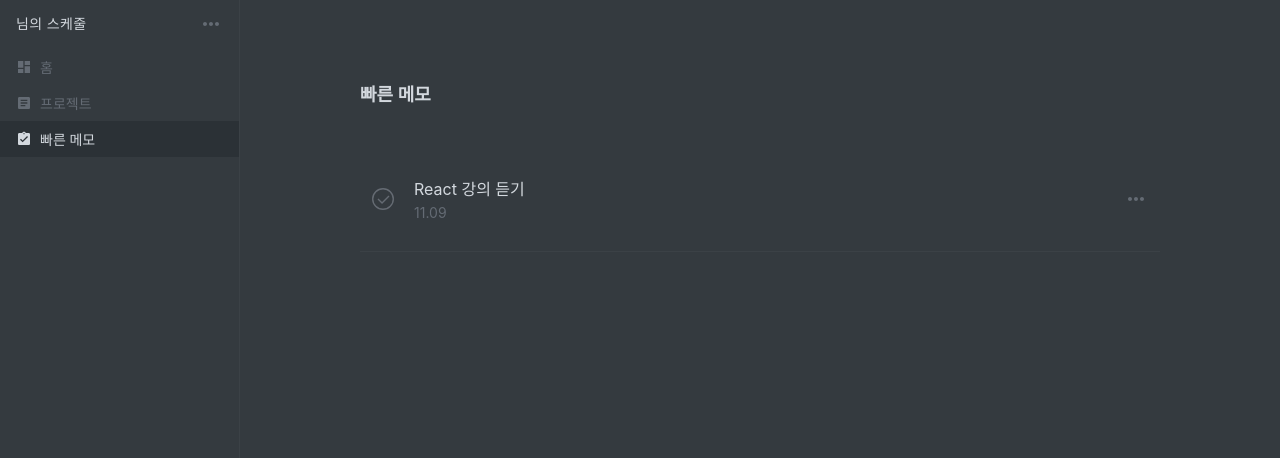
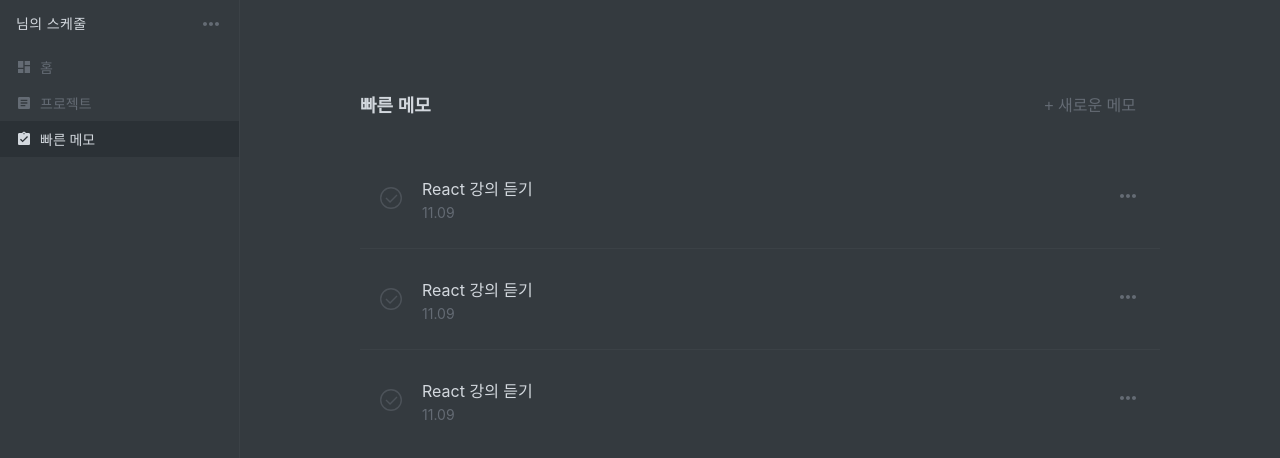
Before and after one commit to whoiseon/mucfolio, a React (Create React App) app: page /memo in a window 1280 px wide. Shown: the top 458 px of the page. Built offline with nearby package versions, Linux system fonts and the light colour scheme; no server answers; a web font is replaced by a local one.

Commit message:
update: Memo page publishing

```diff
--- a/src/components/MemoItem/index.jsx
+++ b/src/components/MemoItem/index.jsx
@@ -1,17 +1,33 @@
 import MoreHorizIcon from '@mui/icons-material/MoreHoriz';
-import {ItemWrapper} from "./styles";
+import {useCallback, useState} from "react";
+import {CheckWrapper, CtrlBtnWrapper, ItemWrapper, MemoContent} from "./styles";
 import scheduleCheckImg from '../../assets/schedule_check_white.svg';
 import scheduleCheckOkImg from '../../assets/schedule_check_ok.svg';
 
 const MemoItem = () => {
+  const [memoCheck, setMemoCheck] = useState(false);
+
+  const onClickCheck = useCallback(() => {
+    setMemoCheck((prev) => !prev);
+  }, []);
+
   return (
     <ItemWrapper>
-      <img src={scheduleCheckImg} alt="scheduleCheckImg" />
-      <div>
+      <CheckWrapper onClick={onClickCheck} status={memoCheck}>
+        {
+          memoCheck
+            ? <img src={scheduleCheckOkImg} alt="scheduleCheckOkImg" />
+            : <img src={scheduleCheckImg} alt="scheduleCheckImg" />
+
+        }
+      </CheckWrapper>
+      <MemoContent status={memoCheck}>
         <p>React 강의 듣기</p>
         <p>11.09</p>
-      </div>
-      <MoreHorizIcon />
+      </MemoContent>
+      <CtrlBtnWrapper>
+        <MoreHorizIcon />
+      </CtrlBtnWrapper>
     </ItemWrapper>
   );
 };
--- a/src/components/MemoItem/styles.jsx
+++ b/src/components/MemoItem/styles.jsx
@@ -1,32 +1,48 @@
 import styled from "@emotion/styled";
-import {BACKGROUND_LINE, GRAY_COLOR, WHITE_COLOR} from "../../styles/common";
+import {BACKGROUND_BLACK_COLOR, BACKGROUND_COLOR, BACKGROUND_LINE, GRAY_COLOR, WHITE_COLOR} from "../../styles/common";
 
 export const ItemWrapper = styled.div`
   display: flex;
   align-items: center;
-  padding: 30px 12px;
-  cursor: pointer;
-  border-bottom: 1px solid ${BACKGROUND_LINE};
-  img {
-    margin-right: 20px;
-  }
-  div {
+  padding: 16px 0;
+  background-color: ${BACKGROUND_COLOR};
+`;
+
+export const MemoContent = styled.div`
   display: flex;
   flex-direction: column;
+  width: 100%;
   p:nth-of-type(1) {
     margin-bottom: 4px;
+    text-decoration: ${(props) => (props.status ? 'line-through' : 'normal')};
   }
   p:nth-of-type(2) {
     font-size: 14px;
     color: ${GRAY_COLOR};
   }
+`;
+
+export const CheckWrapper = styled.div`
+  display: flex;
+  align-items: center;
+  padding: 20px;
+  cursor: pointer;
+  opacity: ${(props) => (props.status ? '1' : '0.5')};
+  transition: opacity 0.15s ease-in;
+  &:hover {
+    opacity: 1;
+  }
+`;
+
+export const CtrlBtnWrapper = styled.div`
+  margin-left: auto;
+  padding: 20px;
+  cursor: pointer;
+  &:hover > svg {
+    color: ${WHITE_COLOR};
   }
   svg {
-    margin-left: auto;
     color: ${GRAY_COLOR};
     transition: color 0.15s ease-in;
-    &:hover {
-      color: ${WHITE_COLOR};
-    }
   }
 `;
--- a/src/components/ProjectItem/index.jsx
+++ b/src/components/ProjectItem/index.jsx
@@ -11,13 +11,14 @@ import {ProjectButton, ProjectCtrlBtn} from "../../pages/Project/styles";
 import {ItemWrapper, ProjectDetail, ScheduleButton} from "./styles";
 import {deleteProject} from "../../slices/projectSlice";
 import changeSpaceToDash from "../../utils/changeSpaceToDash";
+import changeDashToSpace from "../../utils/changeDashToSpace";
 
 const ProjectItem = ({ projectData }) => {
   const params = useParams();
   const dispatch = useDispatch();
   const userInfo = JSON.parse(sessionStorage.getItem('connect_user'));
   const { projectList } = useSelector((state) => state.project);
-  console.log(projectData);
+
   const [projectOpen, setProjectOpen] = useState(false);
   const [showCtrlBtn, setShowCtrlBtn] = useState(false);
 
@@ -57,7 +58,6 @@ const ProjectItem = ({ projectData }) => {
 
   return (
     <ItemWrapper>
-      <Link to={`/project/${changeSpaceToDash(projectData.projectName)}`}>
       <ProjectButton
         onClick={showProject}
         onMouseEnter={onMouseShowIcon}
@@ -78,7 +78,6 @@ const ProjectItem = ({ projectData }) => {
             )
         }
       </ProjectButton>
-      </Link>
       {
         projectOpen && (
           <ProjectDetail>
--- a/src/components/ScheduleView/index.jsx
+++ b/src/components/ScheduleView/index.jsx
@@ -2,6 +2,7 @@ import {memo, useCallback, useEffect, useState} from "react";
 import {Link, useNavigate, useParams} from "react-router-dom";
 import {useDispatch, useSelector} from "react-redux";
 import {Stack, Skeleton} from "@mui/material";
+import swal from "sweetalert";
 import {
   Background,
   CommentWrapper, CtrlButton, CtrlButtonWrapper,
@@ -11,7 +12,7 @@ import {
   SkeletonWrapper,
   SubMenu,
 } from "./styles";
-import {deleteSchedule, getUserProject, getUserSchedule, scheduleCheck} from "../../slices/projectSlice";
+import {deleteProject, deleteSchedule, getUserProject, getUserSchedule, scheduleCheck} from "../../slices/projectSlice";
 import DefaultView from "../DefaultView";
 
 const ProjectView = () => {
@@ -41,16 +42,29 @@ const ProjectView = () => {
     }));
   }, [dispatch, checked, userInfo.uid, params.project, params.schedule]);
 
-  const onClickDeleteSchedule = useCallback(async () => {
-    await dispatch(deleteSchedule({
+  const onClickDeleteSchedule = useCallback(() => {
+    swal({
+      title: "정말 삭제하시겠습니까?",
+      text: "삭제한 프로젝트와 스케줄은 복구할 수 없습니다!",
+      icon: "warning",
+      buttons: ["취소", "삭제"],
+      dangerMode: true,
+    })
+      .then((willDelete) => {
+        if (willDelete) {
+          dispatch(deleteSchedule({
             uid: userInfo.uid,
             projectName: params.project,
             scheduleName: params.schedule,
           }));
-    await navigate('/project');
-    await dispatch(getUserProject({
+          navigate('/project');
+          dispatch(getUserProject({
             uid: userInfo.uid,
           }));
+        } else {
+          return false;
+        }
+      });
   }, [dispatch, userInfo.uid, params.project, params.schedule, navigate]);
 
   if (scheduleView === undefined) {
--- a/src/pages/Memo/index.jsx
+++ b/src/pages/Memo/index.jsx
@@ -1,5 +1,5 @@
 import AppLayout from "../../components/AppLayout";
-import {Background, MemoWrapper} from "./styles";
+import {Background, MemoHeader, MemoList, MemoWrapper} from "./styles";
 import MemoItem from "../../components/MemoItem";
 
 const Memo = () => {
@@ -7,8 +7,15 @@ const Memo = () => {
     <AppLayout>
       <Background>
         <MemoWrapper>
-          <h1>빠른 메모</h1>
-          <MemoItem />
+          <MemoHeader>
+            <h1>빠른 메모</h1>
+            <button type="button">+ 새로운 메모</button>
+          </MemoHeader>
+          <MemoList>
+            <MemoItem />
+            <MemoItem />
+            <MemoItem />
+          </MemoList>
         </MemoWrapper>
       </Background>
     </AppLayout>
--- a/src/pages/Memo/styles.jsx
+++ b/src/pages/Memo/styles.jsx
@@ -1,4 +1,5 @@
 import styled from "@emotion/styled";
+import {BACKGROUND_BLACK_COLOR, BACKGROUND_COLOR, BACKGROUND_LINE, GRAY_COLOR, WHITE_COLOR} from "../../styles/common";
 
 export const Background = styled.div`
   display: flex;
@@ -15,9 +16,34 @@ export const MemoWrapper = styled.div`
   overflow-y: scroll;
   margin: 0 auto;
   padding-top: 80px;
+`;
+
+export const MemoList = styled.div`
+  & > div:not(:last-of-type) {
+    border-bottom: 1px solid ${BACKGROUND_LINE};
+  }
+`;
+
+export const MemoHeader = styled.div`
+  display: flex;
+  align-items: center;
+  margin-bottom: 20px;
   h1 {
     font-size: 18px;
     font-weight: 600;
-    margin-bottom: 40px;
+  }
+  button {
+    background-color: ${BACKGROUND_COLOR};
+    cursor: pointer;
+    color: ${GRAY_COLOR};
+    font-size: 16px;
+    font-weight: 400;
+    margin-left: auto;
+    padding: 12px 24px;
+    transition: background-color, color 0.15s ease-in;
+    &:hover {
+      background-color: ${BACKGROUND_BLACK_COLOR};
+      color: ${WHITE_COLOR};
+    }
   }
 `;
--- a/src/pages/Workspace/index.jsx
+++ b/src/pages/Workspace/index.jsx
@@ -47,7 +47,7 @@ const Workspace = () => {
                         : (
                           projectList?.map((data, i) => {
                             return (
-                              <Link to={`/project/${changeSpaceToDash(data.projectName)}`}>
+                              <Link to={`/project/${changeSpaceToDash(data.projectName)}`} key={changeSpaceToDash(data.projectName)}>
                                 <ArticleIcon />
                                 { data.projectName }
                               </Link>
--- /dev/null
+++ b/src/slices/memoSlice.js
@@ -0,0 +1,12 @@
+import {createSlice} from "@reduxjs/toolkit";
+
+const initialState = {};
+
+const memoSlice = createSlice({
+  name: 'memo',
+  initialState,
+  reducers: {},
+  extraReducers: {},
+});
+
+export default memoSlice;
--- a/src/store/configureStore.js
+++ b/src/store/configureStore.js
@@ -2,6 +2,7 @@ import {combineReducers, configureStore} from "@reduxjs/toolkit";
 import {createLogger} from "redux-logger";
 import userSlice from "../slices/userSlice";
 import projectSlice from "../slices/projectSlice";
+import memoSlice from "../slices/memoSlice";
 
 const logger = createLogger();
 const devMode = 'development';
@@ -9,6 +10,7 @@ const devMode = 'development';
 const rootReducer = combineReducers({
   user: userSlice.reducer,
   project: projectSlice.reducer,
+  memo: memoSlice.reducer,
 });
 
 const initialState = {};
--- /dev/null
+++ b/src/utils/changeDashToSpace.js
@@ -0,0 +1,6 @@
+const changeDashToSpace = (text) => {
+  const dashString = text.replaceAll('-', ' ');
+  return dashString;
+};
+
+export default changeDashToSpace;
```
Lines whose indentation alone changed are shown as unchanged.
